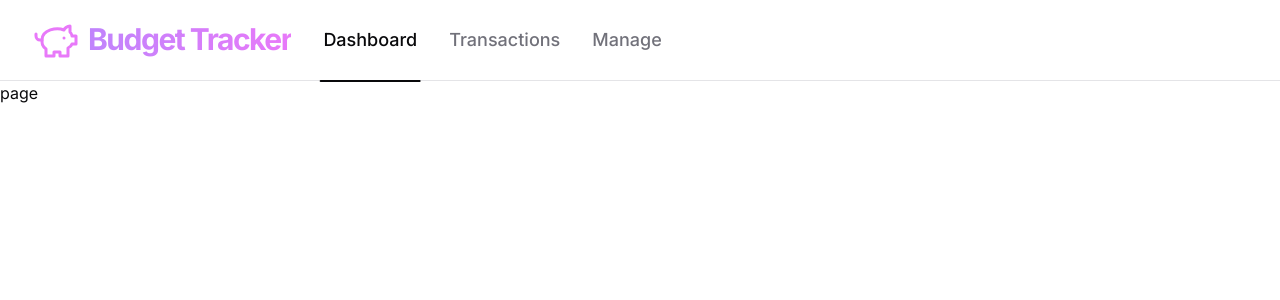
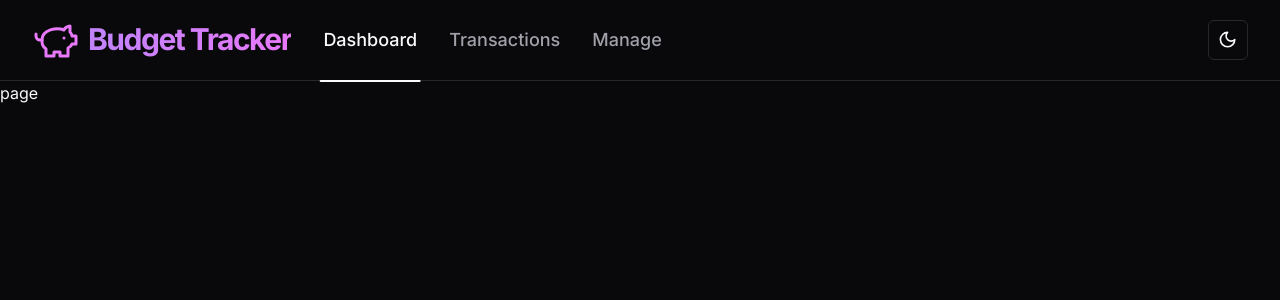
Before and after one commit to swatijain1095/budget-tracker, a Next.js app: page / in a window 1280 px wide. Shown: the top 300 px of the page. Built offline with nearby package versions, Linux system fonts and the light colour scheme.

Commit message:
added dark and light theme and button to handle it

```diff
--- a/app/layout.tsx
+++ b/app/layout.tsx
@@ -2,6 +2,7 @@
 import { Inter } from "next/font/google";
 import "./globals.css";
 import { ClerkProvider } from "@clerk/nextjs";
+import RootProviders from "@/components/providers/RootProviders";
 
 const inter = Inter({ subsets: ["latin"] });
 
@@ -17,8 +18,10 @@
 }>) {
   return (
     <ClerkProvider>
-      <html lang="en">
-        <body className={inter.className}>{children}</body>
+      <html lang="en" className="dark" style={{ colorScheme: "dark" }}>
+        <body className={inter.className}>
+          <RootProviders>{children}</RootProviders>
+        </body>
       </html>
     </ClerkProvider>
   );
--- a/components/Navbar.tsx
+++ b/components/Navbar.tsx
@@ -9,6 +9,7 @@
 import { UserButton } from "@clerk/nextjs";
 import { Sheet, SheetContent, SheetTrigger } from "./ui/sheet";
 import { Menu } from "lucide-react";
+import { ThemeSwitcherBtn } from "@/components/ThemeSwitcherBtn";
 
 function Navbar() {
   return (
@@ -55,6 +56,7 @@
           <LogoMobile />
         </div>
         <div className="flex items-center gap-2">
+          <ThemeSwitcherBtn />
           <UserButton afterSignOutUrl="/sign-in" />
         </div>
       </nav>
@@ -79,6 +81,7 @@
           </div>
         </div>
         <div className="flex items-center gap-2">
+          <ThemeSwitcherBtn />
           <UserButton afterSignOutUrl="/sign-in" />
         </div>
       </nav>
--- /dev/null
+++ b/components/ThemeSwitcherBtn.tsx
@@ -0,0 +1,40 @@
+"use client";
+
+import * as React from "react";
+import { Moon, Sun } from "lucide-react";
+import { useTheme } from "next-themes";
+
+import { Button } from "@/components/ui/button";
+import {
+  DropdownMenu,
+  DropdownMenuContent,
+  DropdownMenuItem,
+  DropdownMenuTrigger,
+} from "@/components/ui/dropdown-menu";
+
+export function ThemeSwitcherBtn() {
+  const { setTheme } = useTheme();
+
+  return (
+    <DropdownMenu>
+      <DropdownMenuTrigger asChild>
+        <Button variant="outline" size="icon">
+          <Sun className="h-[1.2rem] w-[1.2rem] rotate-0 scale-100 transition-all dark:-rotate-90 dark:scale-0" />
+          <Moon className="absolute h-[1.2rem] w-[1.2rem] rotate-90 scale-0 transition-all dark:rotate-0 dark:scale-100" />
+          <span className="sr-only">Toggle theme</span>
+        </Button>
+      </DropdownMenuTrigger>
+      <DropdownMenuContent align="end">
+        <DropdownMenuItem onClick={() => setTheme("light")}>
+          Light
+        </DropdownMenuItem>
+        <DropdownMenuItem onClick={() => setTheme("dark")}>
+          Dark
+        </DropdownMenuItem>
+        <DropdownMenuItem onClick={() => setTheme("system")}>
+          System
+        </DropdownMenuItem>
+      </DropdownMenuContent>
+    </DropdownMenu>
+  );
+}
--- /dev/null
+++ b/components/providers/RootProviders.tsx
@@ -0,0 +1,19 @@
+"use client";
+
+import { ThemeProvider } from "next-themes";
+import React, { ReactNode } from "react";
+
+const RootProviders = ({ children }: { children: ReactNode }) => {
+  return (
+    <ThemeProvider
+      attribute="class"
+      defaultTheme="dark"
+      enableSystem
+      disableTransitionOnChange
+    >
+      {children}
+    </ThemeProvider>
+  );
+};
+
+export default RootProviders;
```
